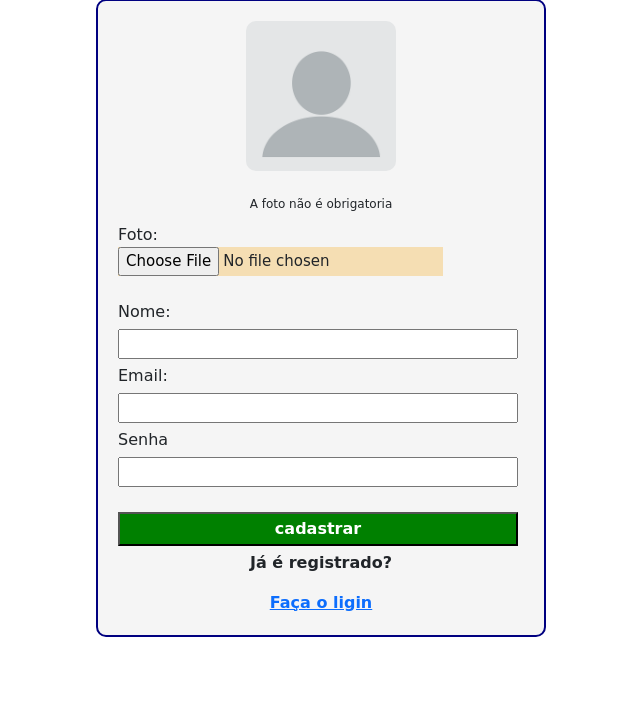
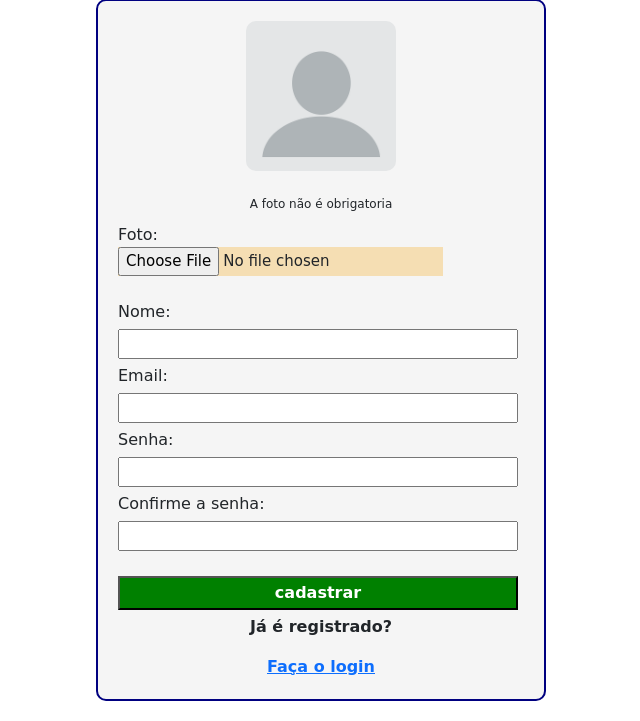
Before and after one commit to eduardooarruda/autobiographiae, a Flask app: page /autenticacao/cadastrar in a window 1280 px wide. Shown: the part 157-878 px from the top of the page, without its empty margins (319-959 px from the left). Before the commit the page ends 794 px from the top, so only its background shows below. Run offline with Flask 2, Linux system fonts and the light colour scheme; some libraries are stand-ins or nearby versions.

Commit message:
Cricao do formulário de login com flask wtf

```diff
--- a/autobiographiae/autenticacao/autenticacao.py
+++ b/autobiographiae/autenticacao/autenticacao.py
@@ -1,22 +1,22 @@
 from flask import Blueprint, render_template, request
-from flask_wtf import FlaskForm
-from wtforms import StringField, PasswordField, FileField
-from wtforms.validators import DataRequired
+from .forms.formCadastro import CadastroForm
+from .forms.formLogin import LoginForm
 
 bp = Blueprint('autenticacao', __name__,
                url_prefix="/autenticacao", template_folder="templates", static_folder="static", static_url_path='/static')
 
-#Formulario
+@bp.route("/login", methods=['GET', 'POST'])
+def login():
+    form = LoginForm()
+    if request.method == 'POST':
+        if form.validate_on_submit():
+            email = form.email.data
+            # email = request.form['email']
+            senha = form.senha.data
+            # senha = request.form['senha']
+            return f"Email: {email}, Senha: {senha}"
 
-class CadastroForm(FlaskForm):
-    foto = FileField(label='Foto:', name='foto', id="foto",)
-    nome = StringField(label='Nome:', name='nome', validators=[DataRequired()], id="nome")
-    email = StringField(label='Email:', name='email', validators=[DataRequired()], id="email")
-    senha = PasswordField(label='Senha', name='senha', validators=[DataRequired()], id="senha")
-
-@bp.route("/login")
-def login():
-    return render_template("login.html")
+    return render_template("login.html", form=form)
 
 
 @bp.route('/cadastrar', methods=['GET', 'POST'])
@@ -28,5 +28,6 @@ def cadastrar():
             email = request.form['email']
             senha = request.form['senha']
             return f"Nome: {nome}, Senha: {senha}, email: {email}"
-
+        # else:
+        #     return 'O formulário não foi falidado'
     return render_template("cadastrar.html", form=form)
--- /dev/null
+++ b/autobiographiae/autenticacao/forms/formCadastro.py
@@ -0,0 +1,11 @@
+from flask_wtf import FlaskForm
+from wtforms import StringField, PasswordField, FileField, EmailField
+from wtforms.validators import DataRequired, Email, EqualTo, Length
+from flask_wtf.file import FileAllowed
+
+class CadastroForm(FlaskForm):
+    foto = FileField(label='Foto:', name='foto', id="foto", validators=[FileAllowed('jpg', 'png')])
+    nome = StringField(label='Nome:', name='nome', validators=[DataRequired()], id="nome")
+    email = EmailField(label='Email:', name='email', validators=[DataRequired(), Email()], id="email")
+    senha = PasswordField(label='Senha:', name='senha', validators=[DataRequired(), EqualTo('confirm'), Length(min=8, max=50)], id="senha")
+    confirm = PasswordField('Confirme a senha:', validators=[DataRequired(), Length(min=8, max=50)])
--- a/autobiographiae/autenticacao/static/css/login.css
+++ b/autobiographiae/autenticacao/static/css/login.css
@@ -20,13 +20,13 @@ h1 {
 #formulario{
     background-color: #f5f5f5;
     width: 400px;
-    height: 300px;
     margin-top: 0;
     margin-right: auto;
     margin-left: auto;
     text-align: center;
     border: 2px solid navy;
     border-radius: 10px;
+    padding-bottom: 20px;
 }
 
 #pergunta{
--- a/autobiographiae/autenticacao/templates/cadastrar.html
+++ b/autobiographiae/autenticacao/templates/cadastrar.html
@@ -1,6 +1,7 @@
 {% extends 'base.html' %}
 
-{% block css %} <link rel="stylesheet" href="{{ url_for('autenticacao.static', filename='css/cadastrar.css') }}"> {% endblock css %}
+{% block css %}
+<link rel="stylesheet" href="{{ url_for('autenticacao.static', filename='css/cadastrar.css') }}"> {% endblock css %}
 
 {% block titulo %}Cadastrar{% endblock titulo %}
 
@@ -13,11 +14,16 @@
 <section id="formulario">
     <form action="{{url_for('autenticacao.cadastrar')}}" method="post" enctype="multipart/form-data">
         {{ form.csrf_token }}
-        <img src="{{ url_for('autenticacao.static', filename='img/foto_usuario.png') }}" id="img" alt="foto do usuário"><br>
+        <img src="{{ url_for('autenticacao.static', filename='img/foto_usuario.png') }}" id="img"
+            alt="foto do usuário"><br>
         <p id="mensagem-foto">A foto não é obrigatoria</p>
 
+        {% if form.errors.foto %}
+            <p style="margin-top: 10px; color:red; font-size:15px;"><i class="fas fa-exclamation-triangle"></i> <b>Erro</b>: Extensão não permitida</p>
+        {% endif %}
+
         {{ form.foto.label}}<br>
-        {{ form.foto(onchange="previewImagem()") }}<br>
+        {{ form.foto(onchange="previewImagem()", accept="image/*") }}<br>
         <!-- <label for="foto">Foto:</label><br>
         <input type="file" id="foto" name="foto" accept="image/*" onchange="previewImagem()"><br> -->
 
@@ -30,16 +36,21 @@
         {{ form.email(class="campo-form") }}<br>
         <!-- <label for="email">Email:</label><br>
         <input type="email" id="email" name="email" class="campo-form" required><br> -->
-
+        {% if form.errors.senha %}
+            <p style="margin-top: 10px; color:red; font-size:15px;"><i class="fas fa-exclamation-triangle"></i> <b>Erro</b>: As senhas não conferem!</p>
+        {% endif %}
         {{ form.senha.label }}<br>
         {{ form.senha(class="campo-form") }}<br>
         <!-- <label for="senha">Senha:</label><br>
         <input type="password" id="senha" id="senha" class="campo-form" required><br> -->
 
+        {{ form.confirm.label}}<br>
+        {{ form.confirm(class="campo-form") }} <br>
+
         <input type="submit" id="submit-cadastrar" value="cadastrar" class="campo-form">
 
         <p id="pergunta" class="pergunta">Já é registrado?</p>
-        <a href="{{ url_for('autenticacao.login') }}" class="pergunta">Faça o ligin</a>
+        <a href="{{ url_for('autenticacao.login') }}" class="pergunta">Faça o login</a>
 
     </form>
 
--- a/autobiographiae/requirements.txt
+++ b/autobiographiae/requirements.txt
@@ -1,9 +1,14 @@
 click==8.0.3
 colorama==0.4.4
+dnspython==2.1.0
+email-validator==1.1.3
 Flask==2.0.2
+Flask-WTF==1.0.0
+idna==3.3
 itsdangerous==2.0.1
 Jinja2==3.0.3
 MarkupSafe==2.0.1
 pycodestyle==2.8.0
 toml==0.10.2
 Werkzeug==2.0.2
+WTForms==3.0.1
```
Also changed, not shown: autobiographiae/autenticacao/forms/formLogin.py (added, +7 -0 lines), autobiographiae/autenticacao/templates/login.html (+10 -5 lines).
